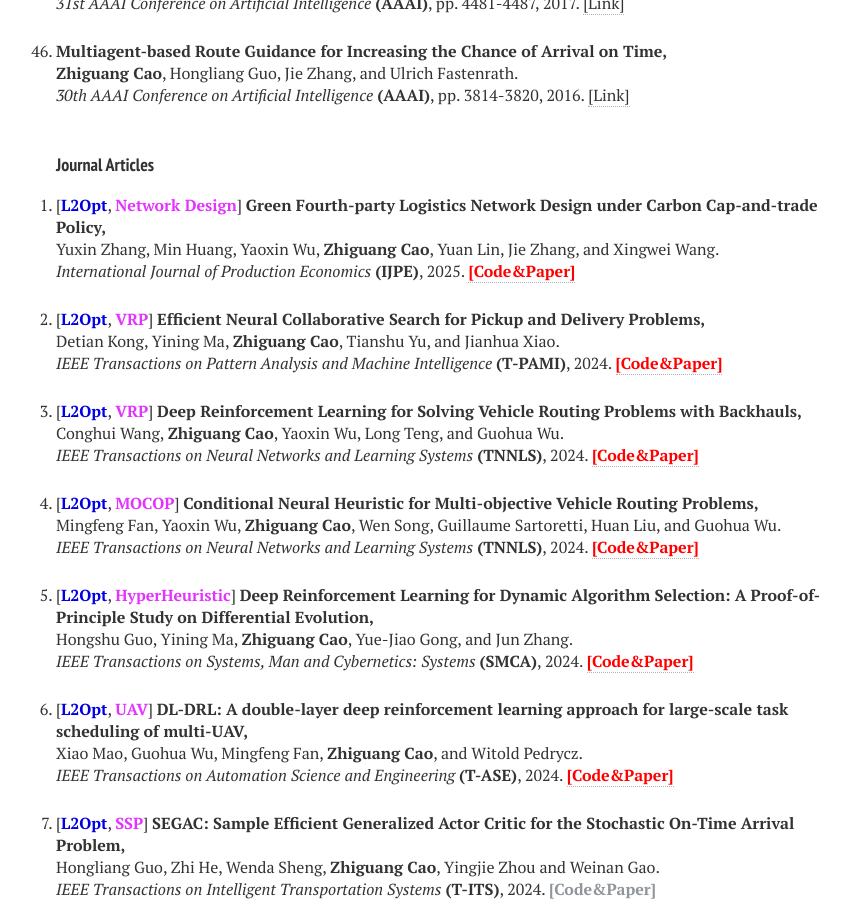
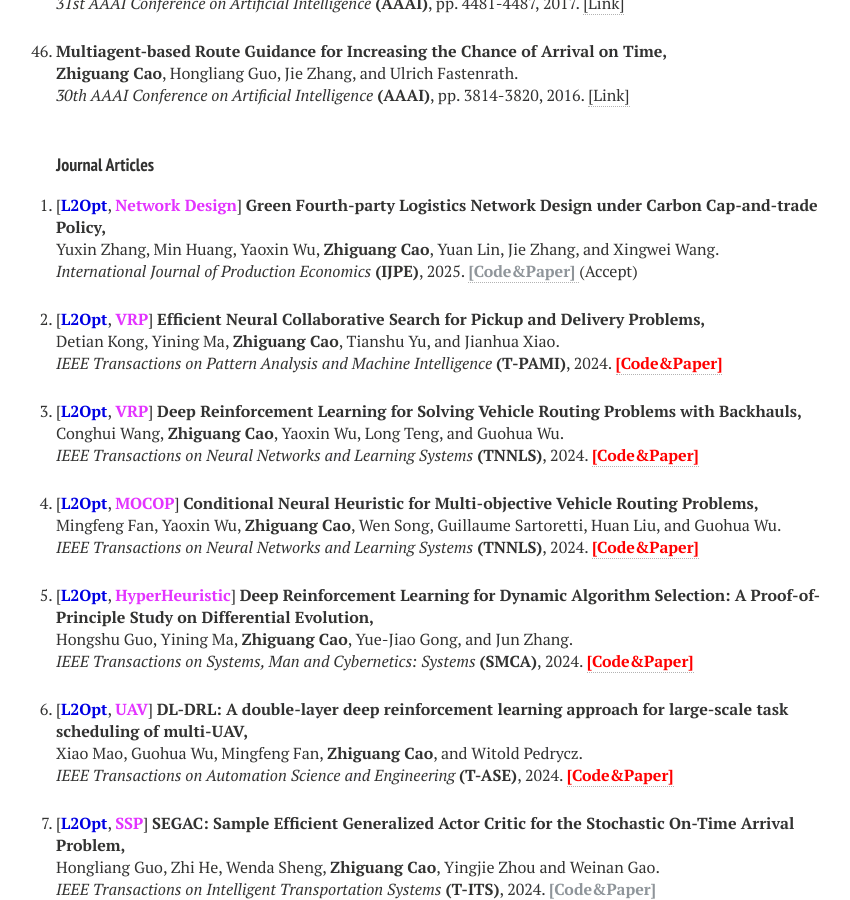
Before and after one commit to zhiguangcaosg/zhiguangcaosg.github.io, a Jekyll site: the page built from publications.md, in a window 1280 px wide and 900 px high, scrolled down 4781 px. Shown: the whole window, without its empty margins (264-1114 px from the left). Built offline with Jekyll 4.4.1, drawn with Linux system fonts in a browser that asks for light colours; nearby versions of some CDN libraries.

Commit message:
Update publications.html

```diff
--- a/_layouts/publications.html
+++ b/_layouts/publications.html
@@ -539,7 +539,7 @@ div.bibtex pre { font-size: 75%; overflow: auto;  width: 100%; padding: 0em 0em;
 <p>
 [<font color="#0000E3"><b>L2Opt</b></font>, <font color="#E333FF"><b>Network Design</b></font>] <b>Green Fourth-party Logistics Network Design under Carbon Cap-and-trade Policy,</b>
 <br>Yuxin Zhang, Min Huang, Yaoxin Wu, <b>Zhiguang Cao</b>, Yuan Lin, Jie Zhang, and Xingwei Wang.<br>
-<i> International Journal of Production Economics</i> <b>(IJPE)</b>, 2025. <a href="https://github.com/dtkon/PDP-NCS" target="_blank"> <font color="#FF0000"><b>[Code&Paper]</b> </font></a>
+<i> International Journal of Production Economics</i> <b>(IJPE)</b>, 2025. <a href="https://zhiguangcaosg.github.io/publications/"> <font color="#8F959A"><b>[Code&Paper]</b> </font></a> (Accept)
 </p>
 </li>
 
```
